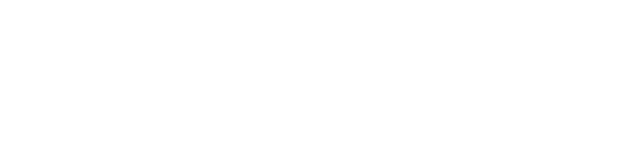
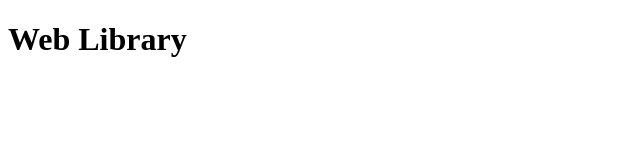
Before and after one commit to carlos-osorio-developer/web-library, a website: page index.html in a window 1280 px wide. Shown: the whole page, without its empty margins (0-640 px from the left). Drawn offline with Linux system fonts and the light colour scheme.

Commit message:
Add title for website
Signed-off-by: carlos-osorio-developer <osorio.uis@gmail.com>

```diff
--- a/index.html
+++ b/index.html
@@ -7,6 +7,6 @@
     <title>Web Library</title>
 </head>
 <body>
-
+    <h1>Web Library</h1>
 </body>
 </html>
```
